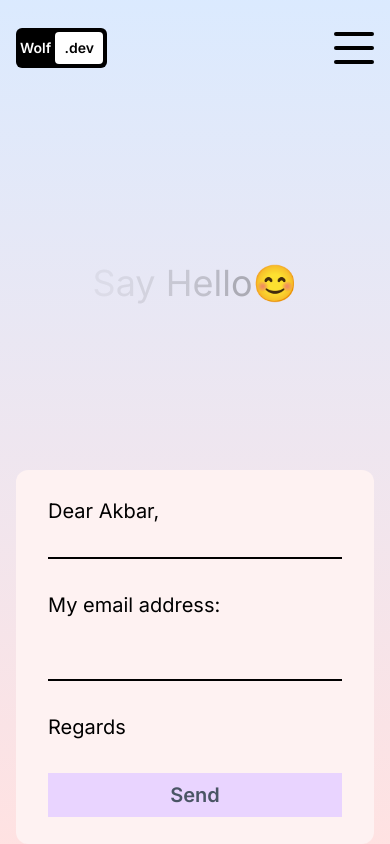
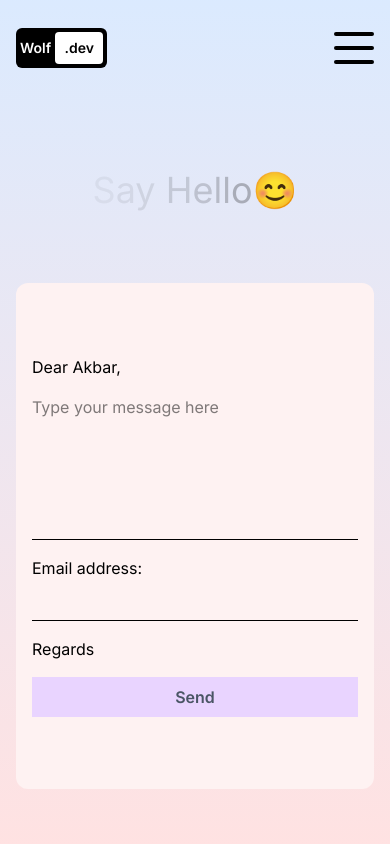
Before and after one commit to Akbar-Rouzi/my-portfolio, a Next.js app: page /contact in a window 390 px wide. Built offline with nearby package versions, Linux system fonts and the light colour scheme.

Commit message:
Style form and set textare focus on contact page load

```diff
--- a/src/app/contact/page.jsx
+++ b/src/app/contact/page.jsx
@@ -1,6 +1,6 @@
 "use client";
 import { motion } from "framer-motion";
-import { useState, useRef } from "react";
+import { useState, useRef, useEffect } from "react";
 import emailjs from "@emailjs/browser";
 
 const ContactPage = () => {
@@ -8,6 +8,10 @@ const ContactPage = () => {
   const [error, setError] = useState(false);
   const text = "Say Hello";
   const form = useRef();
+  const textAreRef = useRef();
+  useEffect(() => {
+    textAreRef.current?.focus();
+  });
 
   const sendEmail = (e) => {
     e.preventDefault();
@@ -42,7 +46,7 @@ const ContactPage = () => {
     >
       <div className="h-full flex flex-col lg:flex-row px-4 sm:px-8 md:px-12 lg:px-20 xl:px-48">
         {/* TEXT CONTAINER */}
-        <div className="h-1/2 lg:h-full lg:w-1/2 flex items-center justify-center text-4xl lg:text-6xl">
+        <div className="h-2/8 md:h-full lg:w-1/2 flex items-center justify-center text-4xl lg:text-6xl">
           <div>
             {text.split("").map((letter, index) => (
               <motion.span
@@ -65,19 +69,21 @@ const ContactPage = () => {
         <form
           onSubmit={sendEmail}
           ref={form}
-          className="h-1/2 lg:h-full lg:w-1/2 bg-red-50 rounded-xl text-xl flex flex-col gap-8 justify-center p-8 lg:p-16 xl:p-24"
+          className="overflow-y-auto max-h-[80vh] min-h-[60vh] lg:h-full lg:w-1/2 bg-red-50 rounded-xl md:text-xl flex flex-col gap-4 md:gap-8 justify-center p-4 lg:p-16 xl:p-24"
         >
           <span>Dear Akbar,</span>
           <textarea
             rows={6}
-            className="bg-transparent border-b-2 border-b-black outline-none resize-none"
+            className="bg-transparent border-b-1 md:border-b-2 border-b-black outline-none resize-none"
             name="user_message"
+            placeholder="Type your message here"
+            ref={textAreRef}
           />
-          <span>My email address: </span>
+          <span>Email address: </span>
           <input
             name="user_email"
             type="text"
-            className="bg-transparent border-b-2 border-b-black outline-none"
+            className="bg-transparent border-b-1 md:border-b-2 border-b-black outline-none"
           />
           <span>Regards</span>
           <button className="bg-purple-200 font-semibold text-gray-600 p-2 lg:p-4 hover:text-gray-200 cursor-pointer">
```
